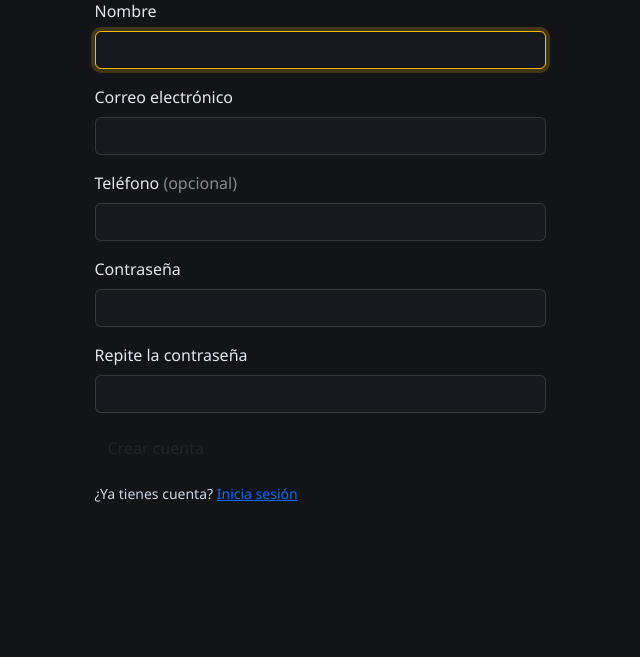
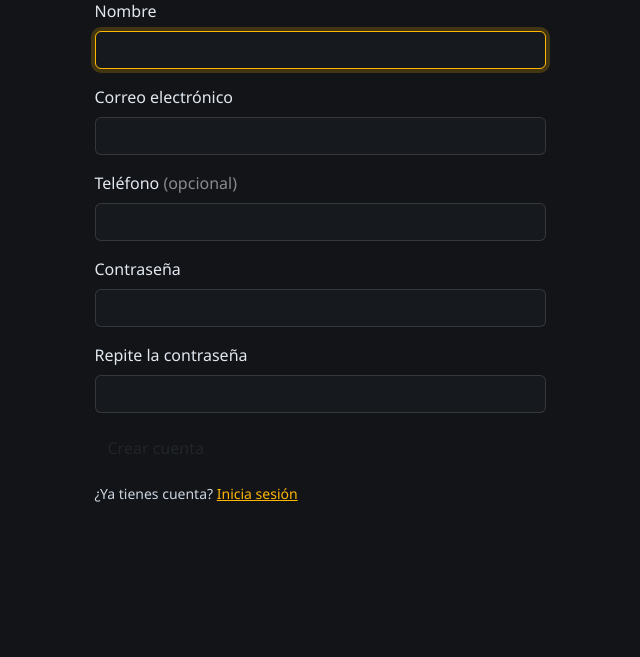
Before and after one commit to androsrivas/FP064_LosTresCoders_ReparaYa, a Laravel app: page /registro in a window 1280 px wide. Shown: the part 143-800 px from the top of the page, without its empty margins (320-960 px from the left). Run offline with Laravel 12, Linux system fonts and the light colour scheme.

Commit message:
style(css): enlaces en amarillo de acento mediante variables de Bootstrap

```diff
--- a/laravel/reparaya/public/css/styles.css
+++ b/laravel/reparaya/public/css/styles.css
@@ -14,6 +14,10 @@
     /* Acentos (Amarillo & Naranja) */
     --accent-yellow: #ffb703;
     --accent-yellow-hover: #e0a100;
+    --bs-link-color: var(--accent-yellow);
+    --bs-link-color-rgb: 255, 183, 3;
+    --bs-link-hover-color: var(--accent-yellow-hover);
+    --bs-link-hover-color-rgb: 224, 161, 0;
     --orange-hover-border: rgba(255, 160, 0, 0.4);
     --orange-glow: rgba(255, 140, 0, 0.22);
     --orange-glow-strong: rgba(255, 140, 0, 0.3);
```
